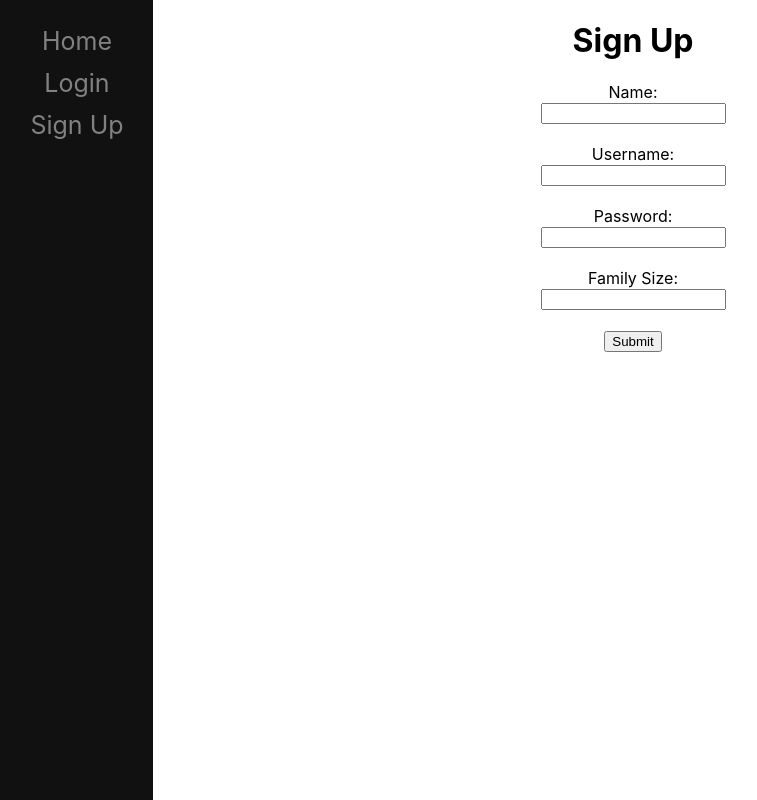
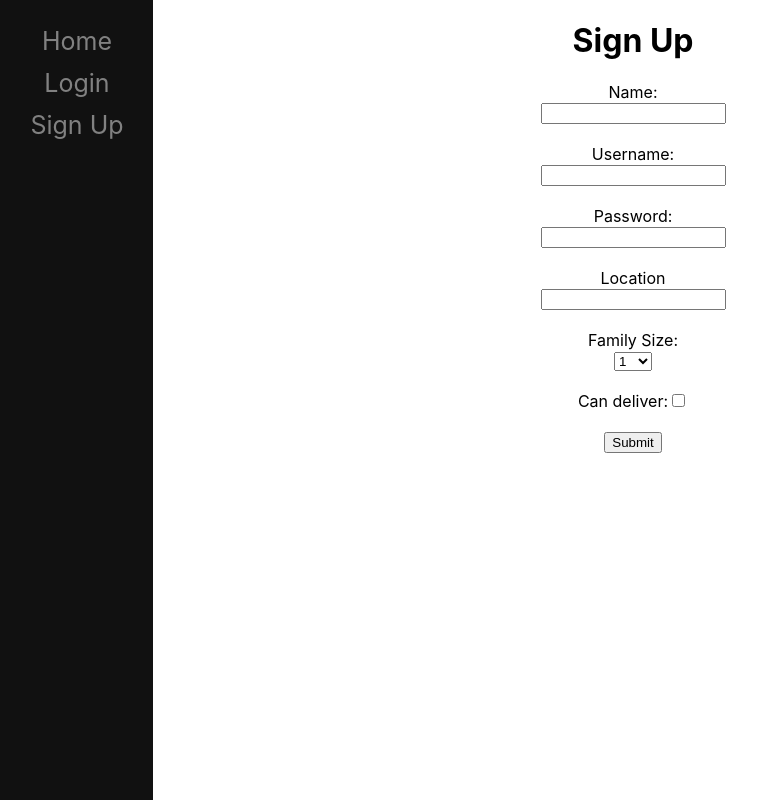
Before and after one commit to mwong068/covid-19-inventory-checklist-frontend, a React (Create React App) app: page /signup in a window 1280 px wide. Shown: the whole page, without its empty margins (7-764 px from the left). Built offline with nearby package versions, Linux system fonts and the light colour scheme; no server answers.

Commit message:
fixed checkbox not unchecking for sign up form

```diff
--- a/src/components/Signup.js
+++ b/src/components/Signup.js
@@ -1,6 +1,25 @@
 import React from 'react';
 
 class Signup extends React.Component{
+
+    constructor(props){
+        super(props);
+        this.state = {
+        }
+    }
+
+    handleChange = (event) => {
+        console.log(event.target)
+        this.setState({
+            [event.target.className]: event.target.value
+        })
+    }
+
+    handleCheckbox = (event) => {
+        this.setState({
+            canDeliver: event.target.checked
+        })
+    }
 
     render() {
         return (
@@ -9,22 +28,43 @@ class Signup extends React.Component{
                 <form>
                     <label>Name:
                         <br></br>
-                        <input type="text" className="name"></input>
+                        <input type="text" className="name" onChange={this.handleChange}></input>
                     </label>
                     <br></br><br></br>
                     <label>Username:
                         <br></br>
-                        <input type="text" className="username"></input>
+                        <input type="text" className="username" onChange={this.handleChange}></input>
                     </label>
                     <br></br><br></br>
                     <label>Password:
                         <br></br>
-                        <input type="password" className="password"></input>
+                        <input type="password" className="password" onChange={this.handleChange}></input>
+                    </label>
+                    <br></br><br></br>
+                    <label>Location
+                        <br></br>
+                        <input type="text" className="location" onChange={this.handleChange}></input>
                     </label>
                     <br></br><br></br>
                     <label>Family Size:
                         <br></br>
-                        <input type="number" className="familySize"></input>
+                        <select className="familySize" value={this.state.value} onChange={this.handleChange}>
+                        <option value="1">1</option>
+                        <option value="2">2</option>
+                        <option value="3">3</option>
+                        <option value="4">4</option>
+                        <option value="5">5</option>
+                        <option value="6">6+</option>
+                        </select>
+                    </label>
+                    <br></br><br></br>
+                    <label>
+                        Can deliver:
+                        <input
+                            className="canDeliver"
+                            type="checkbox"
+                            checked={this.state.canDeliver}
+                            onChange={this.handleCheckbox} />
                     </label>
                     <br></br><br></br>
                     <input type="submit" className="Submit" />
```
